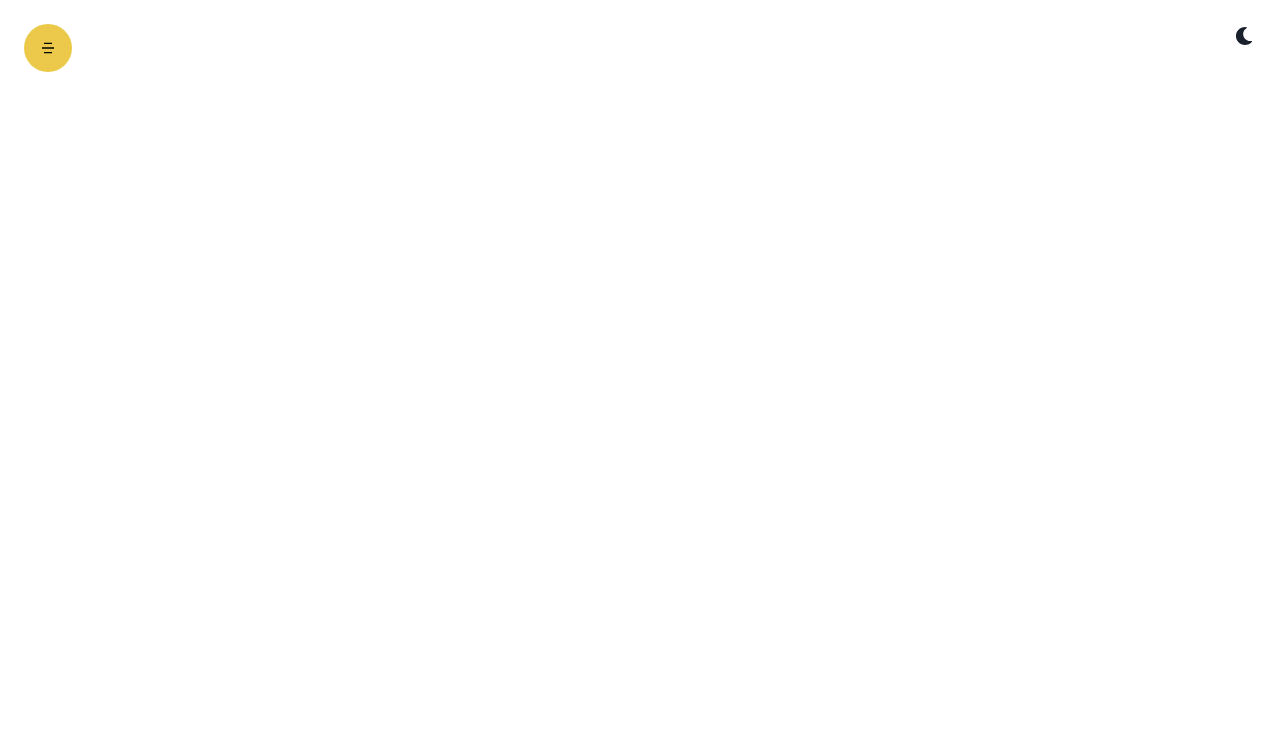
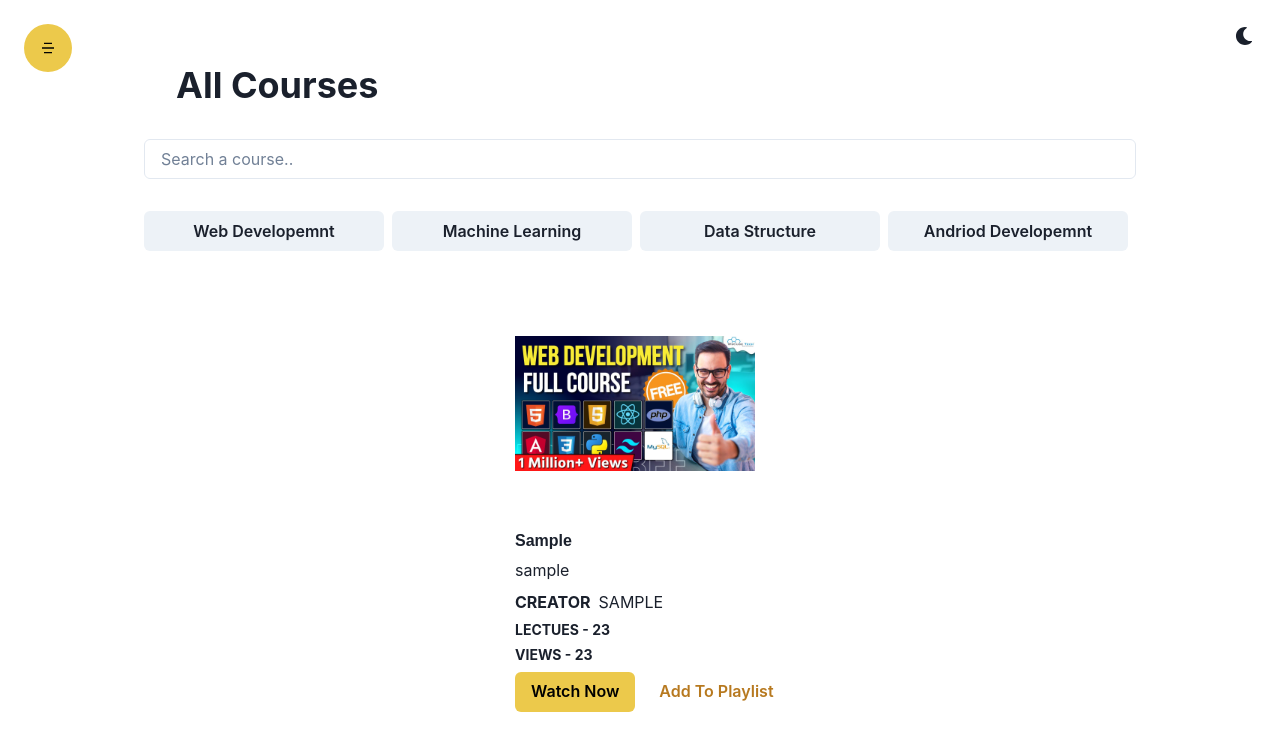
Before and after one commit to ayanhasnain03/EduHub, a React (Create React App) app in the folder coursebundler/: page /courses in a window 1280 px wide. Before the commit this address had no page. Shown: the top 750 px of the page. Built offline with nearby package versions, Linux system fonts and the light colour scheme.

Commit message:
done couse Ui

```diff
--- a/coursebundler/src/App.js
+++ b/coursebundler/src/App.js
@@ -2,12 +2,14 @@ import React from 'react'
 import {BrowserRouter as Router,Route,Routes} from "react-router-dom"
 import Home from './components/Home/Home'
 import Header from './components/Layout/Header/Header'
+import Courses from './components/Courses/courses'
 const App = () => {
   return (
     <Router>
       <Header/>
       <Routes>
         <Route path='/' element={<Home/>}/>
+        <Route path='/courses' element={<Courses/>}/>
       </Routes>
     </Router>
   )
--- /dev/null
+++ b/coursebundler/src/components/Courses/courses.jsx
@@ -0,0 +1,131 @@
+import {
+  Button,
+  Container,
+  HStack,
+  Heading,
+  Image,
+  Input,
+  Link,
+  Stack,
+  Text,
+  VStack,
+} from '@chakra-ui/react';
+import course2 from "../../assets/images/course2.jpg"
+import React, { useState } from 'react';
+const Course = ({
+  views,
+  title,
+  imageSrc,
+  id,
+  addToPlaylistHandler,
+  creator,
+  description,
+  lectureCount,
+}) => {
+  return (
+    <VStack className="course" alignItems={['center', 'flex-start']}>
+      <Image src={imageSrc} boxSize="60" objectFit={'contain'} />
+      <Heading
+        textAlign={['center', 'left']}
+        maxW="200px"
+        size={'sm'}
+        fontFamily={'sans-serif'}
+        noOfLines={3}
+        children={title}
+      />
+      <Text children={description} noOfLines={2} />
+      <HStack>
+        <Text
+          children={'Creator'}
+          textTransform="uppercase"
+          fontWeight={'bold'}
+        />
+        <Text
+          children={creator}
+          textTransform="uppercase"
+          fontFamily={'body'}
+        />
+      </HStack>
+      <Heading
+        textAlign={'center'}
+        size="xs"
+        children={`Lectues - ${lectureCount}`}
+        textTransform={'uppercase'}
+      />
+      <Heading
+        textAlign={'center'}
+        size="xs"
+        children={`Views - ${views}`}
+        textTransform={'uppercase'}
+      />
+      <Stack direction={["column","row"]} alignItems="center">
+        <Link to={`/course/${id}`}>
+          <Button colorScheme={"yellow"}>Watch Now</Button>
+        </Link>
+          <Button colorScheme={"yellow"} variant={"ghost"} onClick={()=>addToPlaylistHandler(id)}>Add To Playlist</Button>
+      </Stack>
+    </VStack>
+  );
+};
+const Courses = () => {
+  const [keyword, setkeyword] = useState('');
+  const [category, setCategory] = useState('');
+  const  addToPlaylistHandler = ()=>{
+    console.log("add to cart")
+  }
+  const categories = [
+    'Web Developemnt',
+    'Machine Learning',
+    'Data Structure',
+    'Andriod Developemnt',
+    'Game Development',
+    'Cloud',
+  ];
+  return (
+    <Container minH={'95vh'} maxW="container.lg" paddingY={'8'}>
+      <Heading children="All Courses" m={'8'} />
+      <Input
+        value={keyword}
+        onChange={e => setkeyword(e.target.value)}
+        placeholder="Search a course.."
+        type={'text'}
+        focusBorderColor="yellow.500"
+      />
+      <HStack
+        overflowX={'auto'}
+        paddingY="8"
+        css={{
+          '&::-webkit-scrollbar': {
+            display: 'none',
+          },
+        }}
+      >
+        {categories.map((item, index) => (
+          <Button key={index} onClick={() => setCategory(item)} minW={'60'}>
+            <Text key={index} children={item} />
+          </Button>
+        ))}
+      </HStack>
+
+      <Stack
+        direction={['column', 'row']}
+        flexWrap="wrap"
+        justifyContent={['flex-start', 'space-evenly']}
+        alignItems={['center', 'flex-start']}
+      >
+        <Course
+          title={'Sample'}
+          description={'sample'}
+          views={23}
+          imageSrc={course2}
+          id={'sample'}
+          creator={'sample'}
+          lectureCount={23}
+          addToPlaylistHandler={addToPlaylistHandler}
+        />
+      </Stack>
+    </Container>
+  );
+};
+
+export default Courses;
--- a/coursebundler/src/components/Home/home.css
+++ b/coursebundler/src/components/Home/home.css
@@ -49,3 +49,12 @@ align-items: center;
         width: 100%;
     }
 }
+.course{
+    width: 250px;
+    margin-bottom: 1rem;
+    transition: all 0.5s;
+
+}
+.course:hover{
+    transform: translateY(-10px);
+}
--- a/coursebundler/src/components/Layout/Header/Header.jsx
+++ b/coursebundler/src/components/Layout/Header/Header.jsx
@@ -14,8 +14,8 @@ import {
 import { RiDashboardFill, RiLogoutBoxLine, RiMenu5Fill } from 'react-icons/ri';
 import { Link } from 'react-router-dom';
 
-const LinkButton = ({ url = '/', title = 'Home' }) => (
-  <Link to={url}>
+const LinkButton = ({ url = '/', title = 'Home',onClose }) => (
+  <Link onClick={onClose} to={url}>
     <Button variant={'ghost'}>{title}</Button>
   </Link>
 );
@@ -26,7 +26,8 @@ const Header = () => {
     role: 'admin',
   };
   const logoutHandler=()=>{
-    console.log("logout")
+    console.log("logout");
+  onClose()
   }
   return (
     <>
@@ -49,11 +50,11 @@ const Header = () => {
           <DrawerHeader borderBottomWidth={'1px'}>COURSE BUNDELER</DrawerHeader>
           <DrawerBody>
             <VStack spacing={'4'} alignItems="flex-start">
-              <LinkButton url="/" title="Home" />
-              <LinkButton url="/courses" title="Browse Courses" />
-              <LinkButton url="/request" title="Request a Course" />
-              <LinkButton url="/contact" title="Contact Us" />
-              <LinkButton url="/about" title="About" />
+              <LinkButton onClose={onClose}  url="/" title="Home" />
+              <LinkButton onClose={onClose}  url="/courses" title="Browse Courses" />
+              <LinkButton onClose={onClose}  url="/request" title="Request a Course" />
+              <LinkButton onClose={onClose}  url="/contact" title="Contact Us" />
+              <LinkButton onClose={onClose}  url="/about" title="About" />
               <HStack
                 justifyContent={'space-evenly'}
                 position={'absolute'}
@@ -64,7 +65,7 @@ const Header = () => {
                   <>
                     <VStack>
                       <HStack>
-                        <Link to="/profile">
+                        <Link onClick={onClose} to="/profile">
                           <Button variant={'ghost'} colorScheme={'yellow'}>
                             Profile
                           </Button>
@@ -78,7 +79,7 @@ const Header = () => {
                           </Button>
                       </HStack>
                       {user && user.role === 'admin' && (
-                        <Link to="/admin/dashboard">
+                        <Link onClick={onClose} to="/admin/dashboard">
                           <Button colorScheme={'purple'} variant={'ghost'}>
                             <RiDashboardFill style={{margin:"4px"}} />
                             Dashboard
@@ -89,13 +90,13 @@ const Header = () => {
                   </>
                 ) : (
                   <>
-                    <Link to="/login">
+                    <Link  onClick={onClose} to="/login">
                       <Button colorScheme={'yellow'}>Login</Button>
                     </Link>
 
                     <p>OR</p>
 
-                    <Link to="/register">
+                    <Link onClick={onClose} to="/register">
                       <Button colorScheme={'yellow'}>Signup</Button>
                     </Link>
                   </>
```
Also changed, not shown: coursebundler/src/assets/images/course1.jpg (added), coursebundler/src/assets/images/course2.jpg (added).
